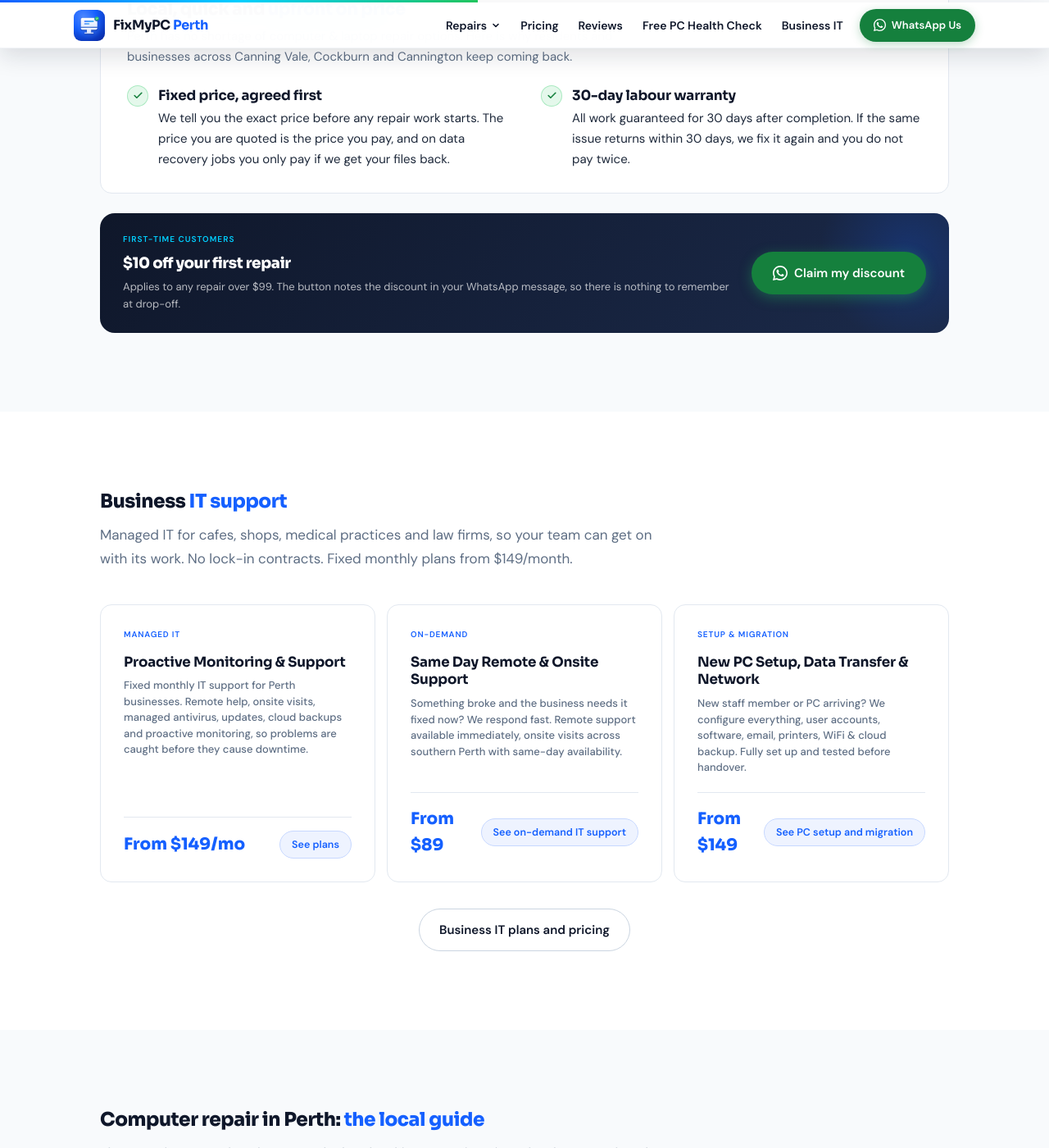
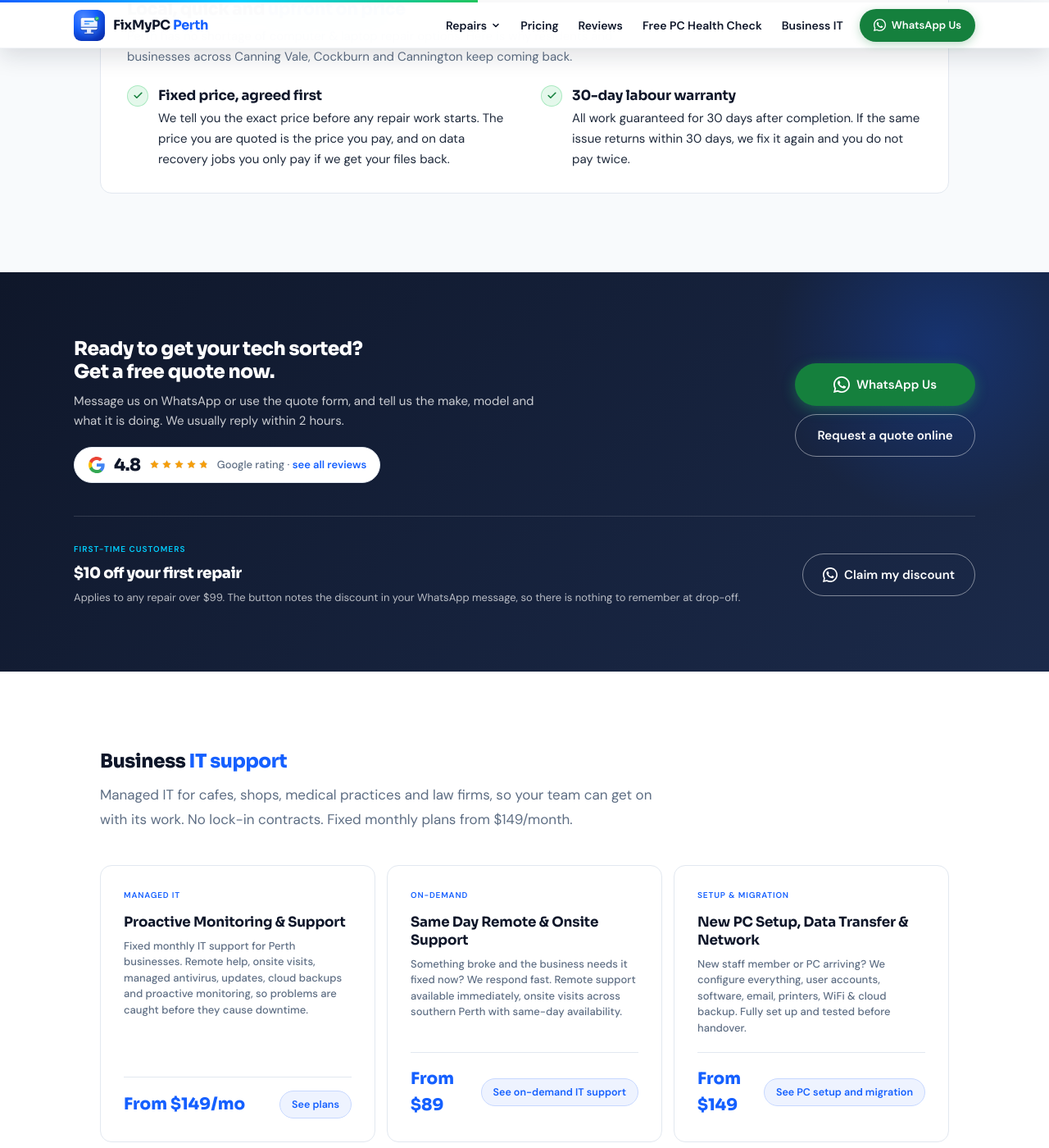
Before and after one commit to ali-rajaa/fixmypcperth, a Jekyll site: the page built from index.html, in a window 1280 px wide and 1400 px high, scrolled down 3486 px. Shown: the whole window at 82% size. Built offline with Jekyll 4.4.1, drawn with Linux system fonts in a browser that asks for light colours; some of the changed text lies outside the part shown.

Commit message:
Homepage step 4: main call to action as a dark band after how it works
- The closing call-to-action box ("Ready to get your tech sorted? Get a
  free quote now.") moved up to straight after how it works and the
  promises, where visitors have what they need to decide, and is now the
  one dark band on the page.
- It carries the Google rating badge, now a shared include
  (_includes/rating-badge.html) used by the reviews row too.
- The $10 first-repair offer is the band's bottom row, with an outline
  "Claim my discount" button, so there is one green button in the band.
- The foot of the page no longer shows the same two buttons twice (the
  contact block's, then the old closing band's).
- Retired the offer-card CSS.

No words removed (the badge adds "4.8 Google rating, see all reviews");
links, schema, title, description and H1 unchanged.

Co-Authored-By: Claude Opus 5.5 <noreply@anthropic.com>
Claude-Session: https://claude.ai/code/session_01WuRtoLc7cPHeBXDp1M7qBr

```diff
--- /dev/null
+++ b/_includes/rating-badge.html
@@ -0,0 +1,13 @@
+{%- comment -%}
+  The Google rating badge: the G mark, the rating, its stars and a link to
+  the Google profile. Rating and link come from _data/reviews.yml. Used by
+  the reviews row (review-row.html) and the homepage call to action; its
+  styles live in assets/css/review-row.css.
+{%- endcomment -%}
+{%- assign _rv = site.data.reviews %}
+<a class="rv-badge" href="{{ _rv.meta.reviews_url }}" target="_blank" rel="noopener noreferrer">
+  <svg class="rv-g" viewBox="0 0 48 48" aria-hidden="true" focusable="false"><path fill="#4285F4" d="M45.1 24.5c0-1.6-.1-3.1-.4-4.5H24v8.5h11.8c-.5 2.8-2.1 5.1-4.4 6.7v5.5h7.1c4.2-3.8 6.6-9.5 6.6-16.2z"/><path fill="#34A853" d="M24 46c5.9 0 10.9-2 14.5-5.3l-7.1-5.5c-2 1.3-4.5 2.1-7.4 2.1-5.7 0-10.5-3.8-12.2-9H4.5v5.7C8.1 41.1 15.5 46 24 46z"/><path fill="#FBBC05" d="M11.8 28.3c-.4-1.3-.7-2.8-.7-4.3s.3-3 .7-4.3V14H4.5C3 17 2.2 20.4 2.2 24s.8 7 2.3 10l7.3-5.7z"/><path fill="#EA4335" d="M24 10.7c3.2 0 6.1 1.1 8.4 3.3l6.3-6.3C34.9 4.1 29.9 2 24 2 15.5 2 8.1 6.9 4.5 14l7.3 5.7c1.7-5.2 6.5-9 12.2-9z"/></svg>
+  <span class="rv-badge-score">{{ _rv.meta.rating }}</span>
+  {% include stars.html value=_rv.meta.rating %}
+  <span class="rv-badge-text"><span class="rv-badge-pre">Google rating<span aria-hidden="true"> &middot; </span></span><span class="rv-badge-link">see all reviews</span></span>
+</a>
--- a/_includes/review-row.html
+++ b/_includes/review-row.html
@@ -16,12 +16,7 @@
 {%- assign _offset = include.offset | default: 0 -%}
 {%- if include.badge %}
 <div class="rv-bar fade-up">
-  <a class="rv-badge" href="{{ _rv.meta.reviews_url }}" target="_blank" rel="noopener noreferrer">
-    <svg class="rv-g" viewBox="0 0 48 48" aria-hidden="true" focusable="false"><path fill="#4285F4" d="M45.1 24.5c0-1.6-.1-3.1-.4-4.5H24v8.5h11.8c-.5 2.8-2.1 5.1-4.4 6.7v5.5h7.1c4.2-3.8 6.6-9.5 6.6-16.2z"/><path fill="#34A853" d="M24 46c5.9 0 10.9-2 14.5-5.3l-7.1-5.5c-2 1.3-4.5 2.1-7.4 2.1-5.7 0-10.5-3.8-12.2-9H4.5v5.7C8.1 41.1 15.5 46 24 46z"/><path fill="#FBBC05" d="M11.8 28.3c-.4-1.3-.7-2.8-.7-4.3s.3-3 .7-4.3V14H4.5C3 17 2.2 20.4 2.2 24s.8 7 2.3 10l7.3-5.7z"/><path fill="#EA4335" d="M24 10.7c3.2 0 6.1 1.1 8.4 3.3l6.3-6.3C34.9 4.1 29.9 2 24 2 15.5 2 8.1 6.9 4.5 14l7.3 5.7c1.7-5.2 6.5-9 12.2-9z"/></svg>
-    <span class="rv-badge-score">{{ _rv.meta.rating }}</span>
-    {% include stars.html value=_rv.meta.rating %}
-    <span class="rv-badge-text"><span class="rv-badge-pre">Google rating<span aria-hidden="true"> &middot; </span></span><span class="rv-badge-link">see all reviews</span></span>
-  </a>
+  {% include rating-badge.html %}
 </div>
 {%- endif %}
 <div class="rv-row is-auto fade-up" id="rvRow" tabindex="0" role="region" aria-label="Customer reviews from Google">
--- a/assets/css/pages/index.css
+++ b/assets/css/pages/index.css
@@ -211,15 +211,6 @@ a    { color:inherit; }
 .promise-icon { flex:0 0 26px; width:26px; height:26px; margin-top:1px; border-radius:50%; background:rgba(34,197,94,0.12); border:1px solid rgba(34,197,94,0.3); color:var(--wa-dk); display:inline-flex; align-items:center; justify-content:center; }
 .promise-icon svg { width:13px; height:13px; }
 .promise-title { display:block; font-family:var(--display); font-size:1.05rem; font-weight:700; letter-spacing:-0.01em; color:var(--ink); margin-bottom:2px; }
-/* The first-repair offer closes the same section. */
-.how-promises + .offer-inner { margin-top:1.5rem; }
-.offer-inner {
-  max-width:1100px; margin:0 auto;
-  display:flex; align-items:center; gap:1.25rem; flex-wrap:wrap;
-  background:linear-gradient(135deg,var(--ink) 0%,#1B2A4A 100%);
-  border-radius:18px; padding:1.5rem 1.75rem; position:relative; overflow:hidden;
-}
-.offer-inner::after { content:''; position:absolute; top:-60px; right:-60px; width:220px; height:220px; background:radial-gradient(circle,rgba(21,96,255,0.22) 0%,transparent 70%); pointer-events:none; }
 .offer-tag { font-size:10px; font-weight:800; letter-spacing:0.1em; text-transform:uppercase; color:#00CFFF; margin-bottom:0.4rem; }
 .offer-text { flex:1; min-width:230px; position:relative; z-index:1; }
 .offer-title { font-family:var(--display); font-size:1.15rem; font-weight:800; color:#fff; letter-spacing:-0.022em; margin-bottom:0.3rem; }
@@ -469,10 +460,19 @@ a.area-pill--link.has-page .area-dot {
 @media (hover: hover) { .map-chip:hover { border-color:var(--blue-mid); color:var(--blue); transform:translateY(-2px); } }
 /* scale, not transform, so the press composes with the hover lift above. */
 .map-chip:active { scale:0.97; transition:scale 0.1s var(--ease-press),transform 0.1s var(--ease-press); }
-.cta-section { background:var(--bg2); padding:6rem 2rem; border-top:1px solid var(--border); }
+.cta-section { background:linear-gradient(135deg,var(--ink) 0%,#1B2A4A 100%); padding:5rem 2rem; position:relative; overflow:hidden; }
+/* Main call to action: the one dark band on the page. */
+.cta-section::after { content:''; position:absolute; top:-120px; right:-80px; width:420px; height:420px; background:radial-gradient(circle,rgba(21,96,255,0.25) 0%,transparent 70%); pointer-events:none; }
+.cta-inner, .cta-offer { position:relative; z-index:1; }
 .cta-inner { max-width:1100px; margin:0 auto; display:grid; grid-template-columns:1fr auto; gap:3rem; align-items:center; }
-.cta-title { font-family:var(--display); font-size:1.45rem; font-weight:800; color:var(--ink); letter-spacing:-0.02em; line-height:1.2; margin-bottom:0.6rem; }
-.cta-desc  { font-size:15px; color:var(--muted); }
+.cta-title { font-family:var(--display); font-size:1.45rem; font-weight:800; color:#fff; letter-spacing:-0.02em; line-height:1.2; margin-bottom:0.6rem; }
+.cta-desc  { font-size:15px; color:rgba(255,255,255,0.78); margin-bottom:1.25rem; max-width:56ch; }
+.cta-section .btn-outline { color:#fff; border-color:rgba(255,255,255,0.45); background:transparent; }
+@media (hover: hover) { .cta-section .btn-outline:hover { border-color:#fff; background:rgba(255,255,255,0.08); color:#fff; } }
+.cta-section .btn-outline:focus-visible { outline:2px solid #fff; outline-offset:3px; }
+/* The first-repair offer, as the band's bottom row. */
+.cta-offer { max-width:1100px; margin:2.5rem auto 0; padding-top:2rem; border-top:1px solid rgba(255,255,255,0.14); display:flex; align-items:center; gap:1.25rem 2rem; flex-wrap:wrap; }
+.cta-offer-btn svg { width:18px; height:18px; flex-shrink:0; }
 .cta-actions { display:flex; flex-direction:column; gap:10px; flex-shrink:0; min-width:220px; }
 .cta-actions .btn-wa, .cta-actions .btn-outline { width:100%; }
 /* .wa-bubble moved to shell.css - it ships in the shared sticky-cta.html
@@ -650,10 +650,9 @@ body { padding-top:var(--mob-nav-h); }
 .his-checks { grid-template-columns:1fr 1fr; gap:0.5rem 0.75rem; }
 .his-checks li:where(:not([class])) { font-size:12px; white-space:normal; line-height:1.35; }
 .brand-badge { font-size:12px; padding:7px 13px; }
-.offer-inner { padding:1.35rem 1.35rem; gap:1rem; }
 .offer-title { font-size:1.05rem; }
 .offer-btn { width:100%; }
-.offer-btn .btn-wa { width:100%; }
+.offer-btn .btn-outline { width:100%; }
 .mq-service-btn { flex-direction:column; justify-content:center; align-items:center; text-align:center; gap:5px; min-height:66px; padding:11px 7px; font-size:12px; }
 .mq-service-btn svg { width:19px; height:19px; }
 .hc-body { padding:1.35rem; padding:1.35rem; }
@@ -869,12 +868,11 @@ body { padding-top:var(--mob-nav-h); }
 
   /* Buttons */
   .btn-wa, .btn-outline, .svc-cta { min-height: var(--m-btn); padding-top: 0; padding-bottom: 0; }
-  .hero-wa > .btn-wa, .svc-header-row > .btn-outline, .offer-btn > .btn-wa, .fade-up > .btn-outline, .vc-actions > .btn-wa, .cta-actions > .btn-wa, .cta-actions > .btn-outline { width: 100%; justify-content: center; }
+  .hero-wa > .btn-wa, .svc-header-row > .btn-outline, .offer-btn > .btn-outline, .fade-up > .btn-outline, .vc-actions > .btn-wa, .cta-actions > .btn-wa, .cta-actions > .btn-outline { width: 100%; justify-content: center; }
 
   /* Inner .wrap adds nothing on phones: the section is the 20px margin.
      (It added 32px, putting most text 52px from the edge.) */
   .section > .wrap, .faq-section > .wrap { padding-left: 0; padding-right: 0; }
-  .offer-inner { padding: var(--m-card-pad); border-radius: var(--m-card-radius); }
   .how-promises { padding: var(--m-card-pad); border-radius: var(--m-card-radius); margin-top: 24px; }
   .promise-list { grid-template-columns: 1fr; gap: var(--m-gap-rows); }
   .promise, .how-promises-sub { font-size: var(--m-text); }
--- a/index.html
+++ b/index.html
@@ -750,20 +750,46 @@ description: "Computer and laptop repair in Perth: a flat [[diagnostic-repair-al
         <li class="promise"><span class="promise-icon" aria-hidden="true"><svg viewBox="0 0 24 24" fill="none" stroke="currentColor" stroke-width="3" stroke-linecap="round" stroke-linejoin="round"><polyline points="20 6 9 17 4 12"/></svg></span><span><strong class="promise-title">30-day labour warranty</strong> All work guaranteed for 30 days after completion. If the same issue returns within 30 days, we fix it again and you do not pay twice.</span></li>
       </ul>
     </div>
+  </div>
+</section>
+
+<!-- ============================================================
+     MAIN CALL TO ACTION - straight after how it works and the
+     promises, where a visitor has what they need to decide. The one
+     dark band on the page, so it reads as the place to act. The
+     first-repair offer is its bottom row, with a quieter button, so
+     there is one green button here, not two. (It was the closing
+     band at the foot of the page, right under the contact block's
+     identical buttons.)
+     ============================================================ -->
+<section class="cta-section" aria-label="Get a free PC repair quote in Perth">
+  <div class="cta-inner">
+    <div class="fade-up">
+      <h2 class="cta-title">Ready to get your tech sorted?<br>Get a free quote now.</h2>
+      <p class="cta-desc">Message us on WhatsApp or use the quote form, and tell us the make, model and what it is doing. We usually reply {{ site.reply_time }}.</p>
+      {% include rating-badge.html %}
+    </div>
+    <div class="cta-actions fade-up">
+      <a href="https://wa.me/61470308676?text=Hi%21%20I%27d%20like%20a%20free%20quote%20for%20PC%20repair." target="_blank" rel="noopener noreferrer" class="btn-wa" onclick="trackWAClick()">
+        <svg width="20" height="20" viewBox="0 0 24 24" fill="white" aria-hidden="true"><use href="#i-wa"/></svg>
+        <span>WhatsApp Us</span>
+      </a>
+      <a href="{{ '/quote-request' | relative_url }}" class="btn-outline" onclick="trackQuoteForm()">Request a quote online</a>
+    </div>
+  </div>
   <!-- First-time customer offer: inline, not a modal (a pop-up would
        risk Google's intrusive interstitial penalty on mobile). -->
-    <div class="offer-inner fade-up">
+  <div class="cta-offer fade-up">
     <div class="offer-text">
       <div class="offer-tag">First-time customers</div>
       <div class="offer-title">{% include price.html key="first-time-discount" bare=true %} off your first repair</div>
       <p class="offer-desc">Applies to any repair over {% include price.html key="first-time-min-spend" bare=true %}. The button notes the discount in your WhatsApp message, so there is nothing to remember at drop-off.</p>
     </div>
     <div class="offer-btn">
-        <a href="https://wa.me/61470308676?text=Hi%21%20I%27d%20like%20to%20claim%20the%20first-time%20customer%20discount." target="_blank" rel="noopener noreferrer" class="btn-wa" aria-label="Claim my discount on WhatsApp" onclick="trackWAClick()">
+      <a href="https://wa.me/61470308676?text=Hi%21%20I%27d%20like%20to%20claim%20the%20first-time%20customer%20discount." target="_blank" rel="noopener noreferrer" class="btn-outline cta-offer-btn" aria-label="Claim my discount on WhatsApp" onclick="trackWAClick()">
         <svg width="18" height="18" viewBox="0 0 24 24" fill="currentColor" aria-hidden="true"><use href="#i-wa"/></svg>
         Claim my discount
       </a>
-      </div>
     </div>
   </div>
 </section>
@@ -1176,23 +1202,6 @@ description: "Computer and laptop repair in Perth: a flat [[diagnostic-repair-al
   </div>
 </section>
 
-<!-- CTA -->
-<section class="cta-section" aria-label="Get a free PC repair quote in Perth">
-  <div class="cta-inner">
-    <div class="fade-up">
-      <h2 class="cta-title">Ready to get your tech sorted?<br>Get a free quote now.</h2>
-      <p class="cta-desc">Message us on WhatsApp or use the quote form, and tell us the make, model and what it is doing. We usually reply {{ site.reply_time }}.</p>
-    </div>
-    <div class="cta-actions fade-up">
-      <a href="https://wa.me/61470308676?text=Hi%21%20I%27d%20like%20a%20free%20quote%20for%20PC%20repair." target="_blank" rel="noopener noreferrer" class="btn-wa" onclick="trackWAClick()">
-        <svg width="20" height="20" viewBox="0 0 24 24" fill="white" aria-hidden="true"><use href="#i-wa"/></svg>
-        <span>WhatsApp Us</span>
-      </a>
-      <a href="{{ '/quote-request' | relative_url }}" class="btn-outline" onclick="trackQuoteForm()">Request a quote online</a>
-    </div>
-  </div>
-</section>
-
 <!-- FOOTER -->
 
 <!-- ==========================================================
```
Also changed, not shown: STATUS.md (+12 -4 lines). Lines whose indentation alone changed are shown as unchanged.
